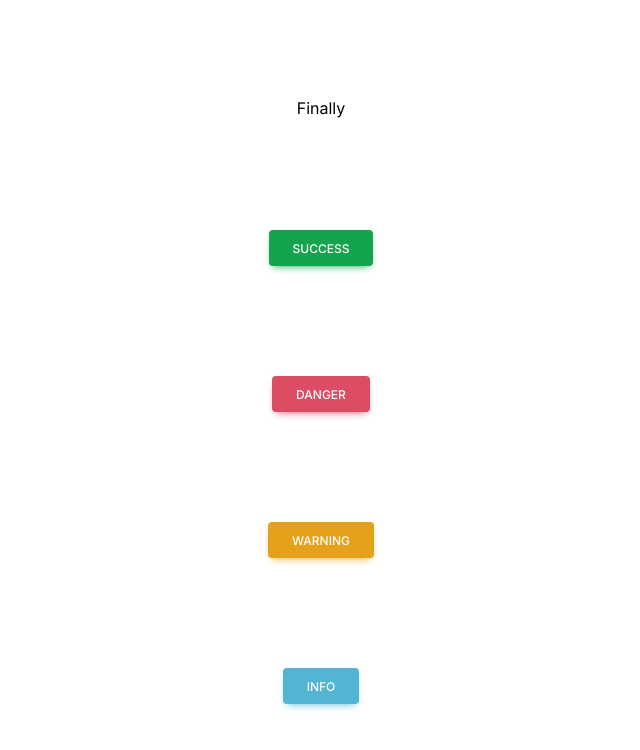
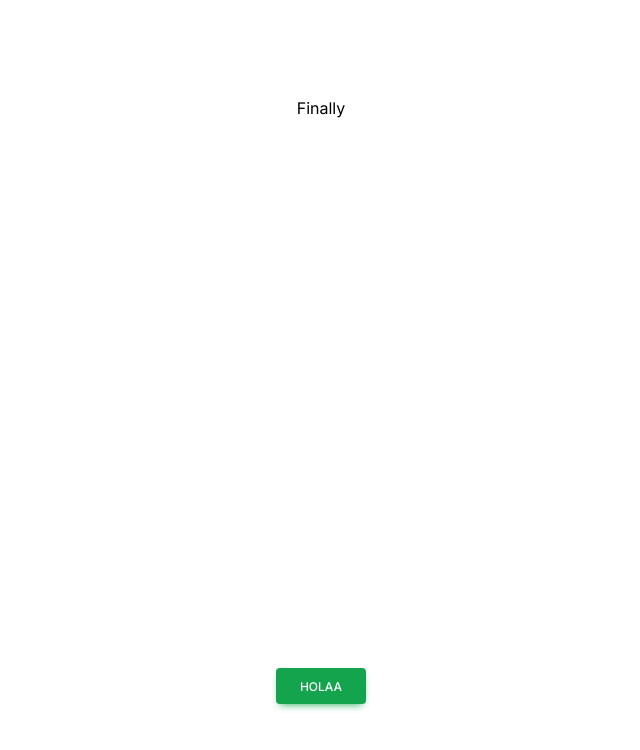
Before and after one commit to Dereemii/Finally-front, a Next.js app: page / in a window 1280 px wide. Shown: the top 750 px of the page, without its empty margins (319-959 px from the left). Built offline with nearby package versions, Linux system fonts and the light colour scheme.

Commit message:
feat: add props & jsdocs to basebutton

```diff
--- a/src/app/page.js
+++ b/src/app/page.js
@@ -3,7 +3,7 @@ export default function Home() {
   return (
     <main className="flex min-h-screen flex-col items-center justify-between p-24">
       <h1>Finally</h1>
-      <BaseButton />
+      <BaseButton text="holaa" bgColor='bg-success'/>
     </main>
   );
 }
--- a/src/components/BaseButton/BaseButton.jsx
+++ b/src/components/BaseButton/BaseButton.jsx
@@ -1,29 +1,20 @@
-export const BaseButton = () => {
+/**
+ * BaseButton component.
+ *
+ * @component
+ * @param {Object} props - The component props.
+ * @param {string} props.text - The text to be displayed inside the button.
+ * @param {string} props.bgColor - The color for the button.
+ * @returns {JSX.Element} The rendered BaseButton component.
+ */
+export const BaseButton = ({ text, bgColor }) => {
   return (
     <>
       <button
         type="button"
-        className="inline-block rounded bg-success px-6 pb-2 pt-2.5 text-xs font-medium uppercase leading-normal text-white shadow-[0_4px_9px_-4px_#14a44d] transition duration-150 ease-in-out hover:bg-success-600 hover:shadow-[0_8px_9px_-4px_rgba(20,164,77,0.3),0_4px_18px_0_rgba(20,164,77,0.2)] focus:bg-success-600 focus:shadow-[0_8px_9px_-4px_rgba(20,164,77,0.3),0_4px_18px_0_rgba(20,164,77,0.2)] focus:outline-none focus:ring-0 active:bg-success-700 active:shadow-[0_8px_9px_-4px_rgba(20,164,77,0.3),0_4px_18px_0_rgba(20,164,77,0.2)] dark:shadow-[0_4px_9px_-4px_rgba(20,164,77,0.5)] dark:hover:shadow-[0_8px_9px_-4px_rgba(20,164,77,0.2),0_4px_18px_0_rgba(20,164,77,0.1)] dark:focus:shadow-[0_8px_9px_-4px_rgba(20,164,77,0.2),0_4px_18px_0_rgba(20,164,77,0.1)] dark:active:shadow-[0_8px_9px_-4px_rgba(20,164,77,0.2),0_4px_18px_0_rgba(20,164,77,0.1)]"
+        className={`inline-block rounded ${bgColor} px-6 pb-2 pt-2.5 text-xs font-medium uppercase leading-normal text-white shadow-[0_4px_9px_-4px_#14a44d] transition duration-150 ease-in-out hover:${bgColor}-600 hover:shadow-[0_8px_9px_-4px_rgba(20,164,77,0.3),0_4px_18px_0_rgba(20,164,77,0.2)] focus:${bgColor}-600 focus:shadow-[0_8px_9px_-4px_rgba(20,164,77,0.3),0_4px_18px_0_rgba(20,164,77,0.2)] focus:outline-none focus:ring-0 active:${bgColor}-700 active:shadow-[0_8px_9px_-4px_rgba(20,164,77,0.3),0_4px_18px_0_rgba(20,164,77,0.2)] dark:shadow-[0_4px_9px_-4px_rgba(20,164,77,0.5)] dark:hover:shadow-[0_8px_9px_-4px_rgba(20,164,77,0.2),0_4px_18px_0_rgba(20,164,77,0.1)] dark:focus:shadow-[0_8px_9px_-4px_rgba(20,164,77,0.2),0_4px_18px_0_rgba(20,164,77,0.1)] dark:active:shadow-[0_8px_9px_-4px_rgba(20,164,77,0.2),0_4px_18px_0_rgba(20,164,77,0.1)]`}
       >
-        Success
-      </button>
-      <button
-        type="button"
-        className="inline-block rounded bg-danger px-6 pb-2 pt-2.5 text-xs font-medium uppercase leading-normal text-white shadow-[0_4px_9px_-4px_#dc4c64] transition duration-150 ease-in-out hover:bg-danger-600 hover:shadow-[0_8px_9px_-4px_rgba(220,76,100,0.3),0_4px_18px_0_rgba(220,76,100,0.2)] focus:bg-danger-600 focus:shadow-[0_8px_9px_-4px_rgba(220,76,100,0.3),0_4px_18px_0_rgba(220,76,100,0.2)] focus:outline-none focus:ring-0 active:bg-danger-700 active:shadow-[0_8px_9px_-4px_rgba(220,76,100,0.3),0_4px_18px_0_rgba(220,76,100,0.2)] dark:shadow-[0_4px_9px_-4px_rgba(220,76,100,0.5)] dark:hover:shadow-[0_8px_9px_-4px_rgba(220,76,100,0.2),0_4px_18px_0_rgba(220,76,100,0.1)] dark:focus:shadow-[0_8px_9px_-4px_rgba(220,76,100,0.2),0_4px_18px_0_rgba(220,76,100,0.1)] dark:active:shadow-[0_8px_9px_-4px_rgba(220,76,100,0.2),0_4px_18px_0_rgba(220,76,100,0.1)]"
-      >
-        Danger
-      </button>
-      <button
-        type="button"
-        className="inline-block rounded bg-warning px-6 pb-2 pt-2.5 text-xs font-medium uppercase leading-normal text-white shadow-[0_4px_9px_-4px_#e4a11b] transition duration-150 ease-in-out hover:bg-warning-600 hover:shadow-[0_8px_9px_-4px_rgba(228,161,27,0.3),0_4px_18px_0_rgba(228,161,27,0.2)] focus:bg-warning-600 focus:shadow-[0_8px_9px_-4px_rgba(228,161,27,0.3),0_4px_18px_0_rgba(228,161,27,0.2)] focus:outline-none focus:ring-0 active:bg-warning-700 active:shadow-[0_8px_9px_-4px_rgba(228,161,27,0.3),0_4px_18px_0_rgba(228,161,27,0.2)] dark:shadow-[0_4px_9px_-4px_rgba(228,161,27,0.5)] dark:hover:shadow-[0_8px_9px_-4px_rgba(228,161,27,0.2),0_4px_18px_0_rgba(228,161,27,0.1)] dark:focus:shadow-[0_8px_9px_-4px_rgba(228,161,27,0.2),0_4px_18px_0_rgba(228,161,27,0.1)] dark:active:shadow-[0_8px_9px_-4px_rgba(228,161,27,0.2),0_4px_18px_0_rgba(228,161,27,0.1)]"
-      >
-        Warning
-      </button>
-      <button
-        type="button"
-        className="inline-block rounded bg-info px-6 pb-2 pt-2.5 text-xs font-medium uppercase leading-normal text-white shadow-[0_4px_9px_-4px_#54b4d3] transition duration-150 ease-in-out hover:bg-info-600 hover:shadow-[0_8px_9px_-4px_rgba(84,180,211,0.3),0_4px_18px_0_rgba(84,180,211,0.2)] focus:bg-info-600 focus:shadow-[0_8px_9px_-4px_rgba(84,180,211,0.3),0_4px_18px_0_rgba(84,180,211,0.2)] focus:outline-none focus:ring-0 active:bg-info-700 active:shadow-[0_8px_9px_-4px_rgba(84,180,211,0.3),0_4px_18px_0_rgba(84,180,211,0.2)] dark:shadow-[0_4px_9px_-4px_rgba(84,180,211,0.5)] dark:hover:shadow-[0_8px_9px_-4px_rgba(84,180,211,0.2),0_4px_18px_0_rgba(84,180,211,0.1)] dark:focus:shadow-[0_8px_9px_-4px_rgba(84,180,211,0.2),0_4px_18px_0_rgba(84,180,211,0.1)] dark:active:shadow-[0_8px_9px_-4px_rgba(84,180,211,0.2),0_4px_18px_0_rgba(84,180,211,0.1)]"
-      >
-        Info
+        {text}
       </button>
     </>
   );
```
Also changed, not shown: 1 other file (tests, documents, lock files or other folders).
